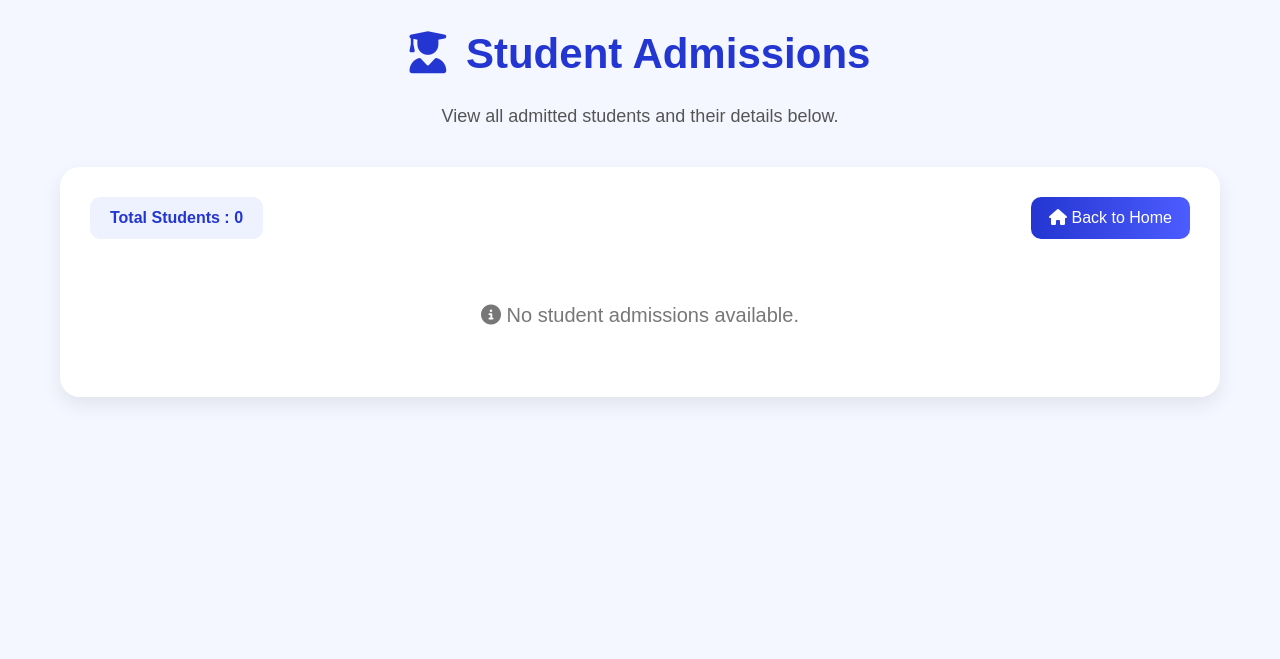
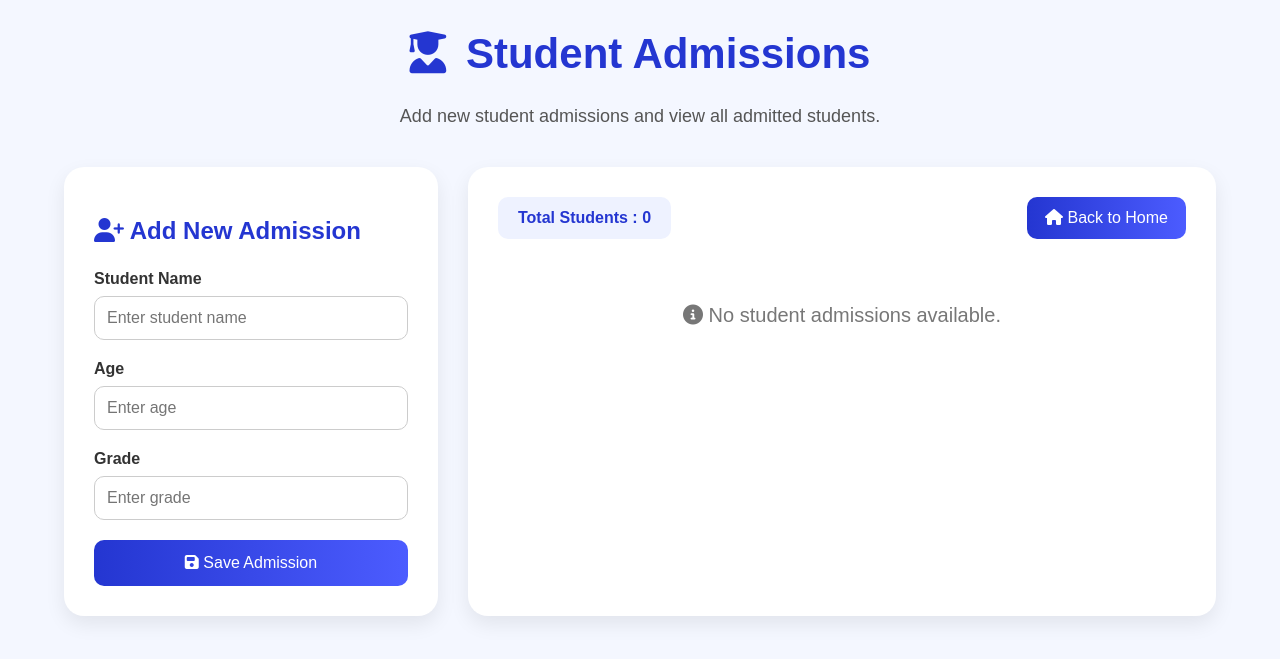
Before and after one commit to Babafakruddin-Darubhaigari/django-schoolapp, a Django app: template templates/admissions/add-admission.html in a window 1280 px wide. Shown: the top 659 px of the page. Run offline with Django 3.2, Linux system fonts and the light colour scheme; the template is opened without the code that fills it, so the values that code supplies are empty.

Commit message:
improved version of add admissions page with models and post request

```diff
--- a/static/stylesheets/add-admissions.css
+++ b/static/stylesheets/add-admissions.css
@@ -1,6 +1,8 @@
 body{
     background-color: #f4f7ff;
     font-family: Arial, Helvetica, sans-serif;
+    margin: 0;
+    padding: 0;
 }
 
 .page-heading{
@@ -17,14 +19,67 @@ body{
     margin-bottom: 40px;
 }
 
-.admission-wrapper{
+.main-container{
     width: 90%;
-    max-width: 1100px;
+    max-width: 1200px;
     margin: auto;
+    display: grid;
+    grid-template-columns: 1fr 2fr;
+    gap: 30px;
+    margin-bottom: 40px;
+}
+
+.form-section,
+.table-section{
     background: white;
     padding: 30px;
     border-radius: 20px;
     box-shadow: 0px 8px 20px rgba(0,0,0,0.08);
+}
+
+.form-section h2{
+    color: #2436d1;
+    margin-bottom: 25px;
+}
+
+.input-group{
+    display: flex;
+    flex-direction: column;
+    margin-bottom: 20px;
+}
+
+.input-group label{
+    margin-bottom: 8px;
+    font-weight: bold;
+    color: #333;
+}
+
+.input-group input{
+    padding: 12px;
+    border: 1px solid #ccc;
+    border-radius: 10px;
+    font-size: 16px;
+}
+
+.input-group input:focus{
+    outline: none;
+    border-color: #2436d1;
+}
+
+.submit-btn{
+    width: 100%;
+    padding: 14px;
+    background: linear-gradient(90deg, #2436d1, #4c5cff);
+    color: white;
+    border: none;
+    border-radius: 10px;
+    font-size: 16px;
+    cursor: pointer;
+    transition: 0.3s;
+}
+
+.submit-btn:hover{
+    transform: scale(1.02);
 }
 
 .top-actions{
@@ -93,3 +148,11 @@ tbody tr:hover{
 .icon-space{
     margin-right: 8px;
 }
+
+@media(max-width: 900px){
+
+    .main-container{
+        grid-template-columns: 1fr;
+    }
+
+}
--- a/templates/admissions/add-admission.html
+++ b/templates/admissions/add-admission.html
@@ -5,7 +5,7 @@
 <head>
     <meta charset="UTF-8">
     <meta name="viewport" content="width=device-width, initial-scale=1.0">
-    <title>Add Admissions</title>
+    <title>Student Admissions</title>
 
     <!-- External CSS -->
     <link rel="stylesheet" href="{% static 'stylesheets/add-admissions.css' %}">
@@ -13,9 +13,12 @@
     <!-- Font Awesome -->
     <link rel="stylesheet"
     href="https://cdnjs.cloudflare.com/ajax/libs/font-awesome/6.5.1/css/all.min.css">
+
 </head>
 
 <body>
+
+    <!-- Page Heading -->
 
     <h1 class="page-heading">
         <i class="fa-solid fa-user-graduate icon-space"></i>
@@ -23,10 +26,51 @@
     </h1>
 
     <p class="page-subtext">
-        View all admitted students and their details below.
+        Add new student admissions and view all admitted students.
     </p>
 
-    <div class="admission-wrapper">
+    <div class="main-container">
+
+        <!-- Admission Form Section -->
+
+        <div class="form-section">
+
+            <h2>
+                <i class="fa-solid fa-user-plus"></i>
+                Add New Admission
+            </h2>
+
+            <form method="POST">
+
+                {% csrf_token %}
+
+                <div class="input-group">
+                    <label>Student Name</label>
+                    <input type="text" name="name" placeholder="Enter student name" required>
+                </div>
+
+                <div class="input-group">
+                    <label>Age</label>
+                    <input type="number" name="age" placeholder="Enter age" required>
+                </div>
+
+                <div class="input-group">
+                    <label>Grade</label>
+                    <input type="text" name="grade" placeholder="Enter grade" required>
+                </div>
+
+                <button type="submit" class="submit-btn">
+                    <i class="fa-solid fa-floppy-disk"></i>
+                    Save Admission
+                </button>
+
+            </form>
+
+        </div>
+
+        <!-- Student Table Section -->
+
+        <div class="table-section">
 
             <div class="top-actions">
 
@@ -47,7 +91,7 @@
 
                 <thead>
                     <tr>
-                    <th>Student ID</th>
+                        <th>ID</th>
                         <th>Name</th>
                         <th>Age</th>
                         <th>Grade</th>
@@ -57,12 +101,14 @@
                 <tbody>
 
                     {% for student in allStudents %}
+
                     <tr>
                         <td>{{ student.id }}</td>
                         <td>{{ student.name }}</td>
                         <td>{{ student.age }}</td>
                         <td>{{ student.grade }}</td>
                     </tr>
+
                     {% endfor %}
 
                 </tbody>
@@ -80,5 +126,7 @@
 
         </div>
 
+    </div>
+
 </body>
 </html>
```
Also changed, not shown: newAdmin/views.py (+25 -3 lines), db.sqlite3. Lines whose indentation alone changed are shown as unchanged.
